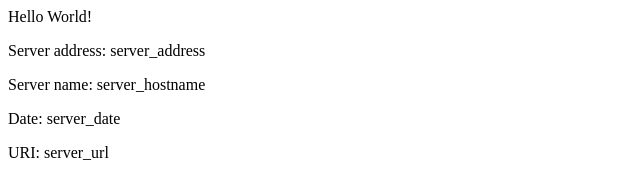
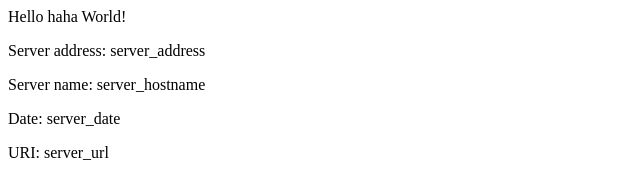
Before and after one commit to quickzebra/eks-example, a plain HTML site: page src/index.html in a window 1280 px wide. Shown: the full height of the page, 0-640 px from the left. Drawn offline with Linux system fonts and the light colour scheme.

Commit message:
v2 Updating home page

```diff
--- a/src/index.html
+++ b/src/index.html
@@ -2,7 +2,7 @@
 <title>Hello New World</title>
 </head>
 <div class="info">
-<h>Hello World!</h>
+<h>Hello haha World!</h>
 <p><span>Server&nbsp;address:</span> <span>server_address</span></p>
 <p><span>Server&nbsp;name:</span> <span>server_hostname</span></p>
 <p class="smaller"><span>Date:</span> <span>server_date</span></p>
```
